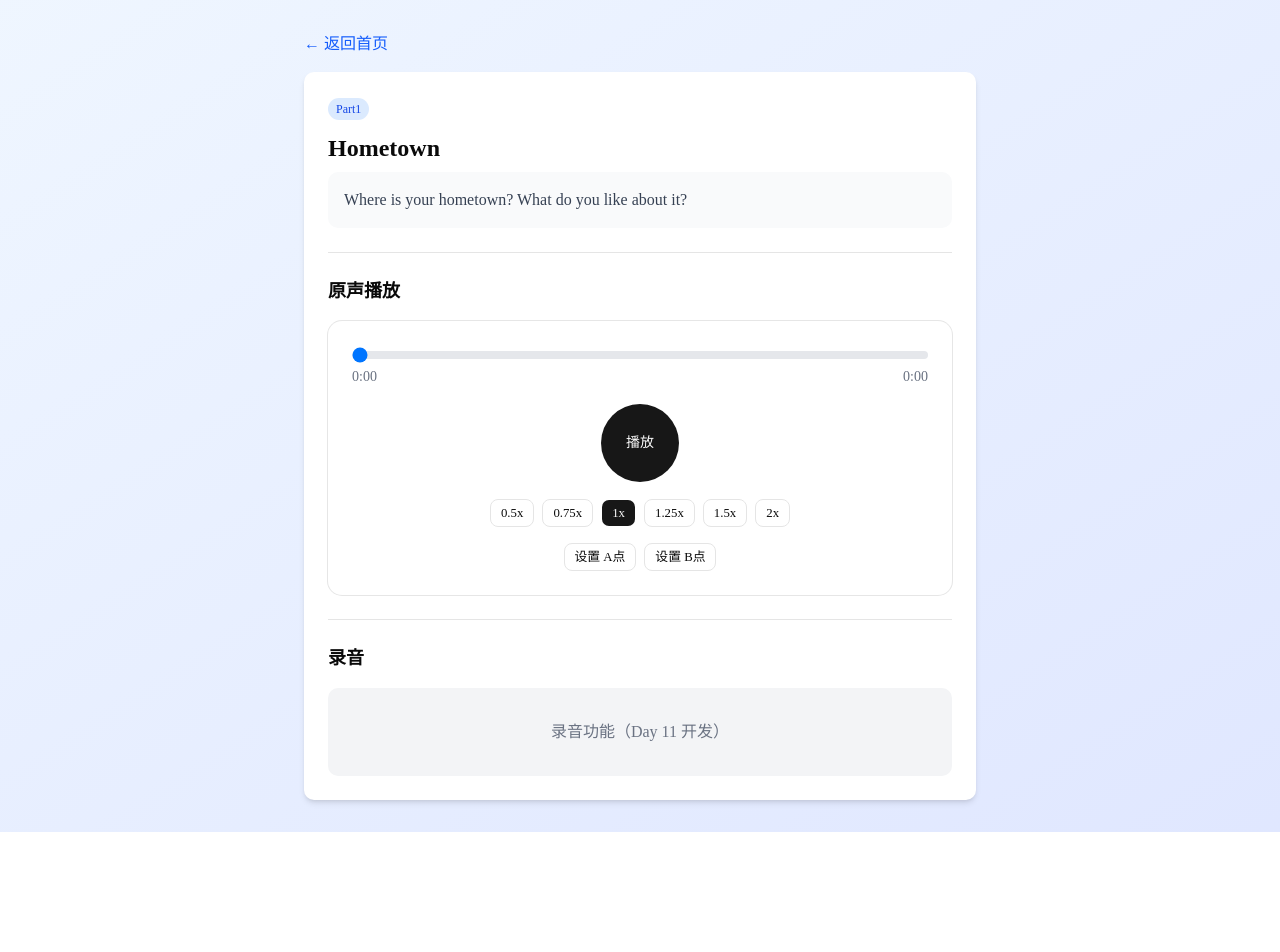
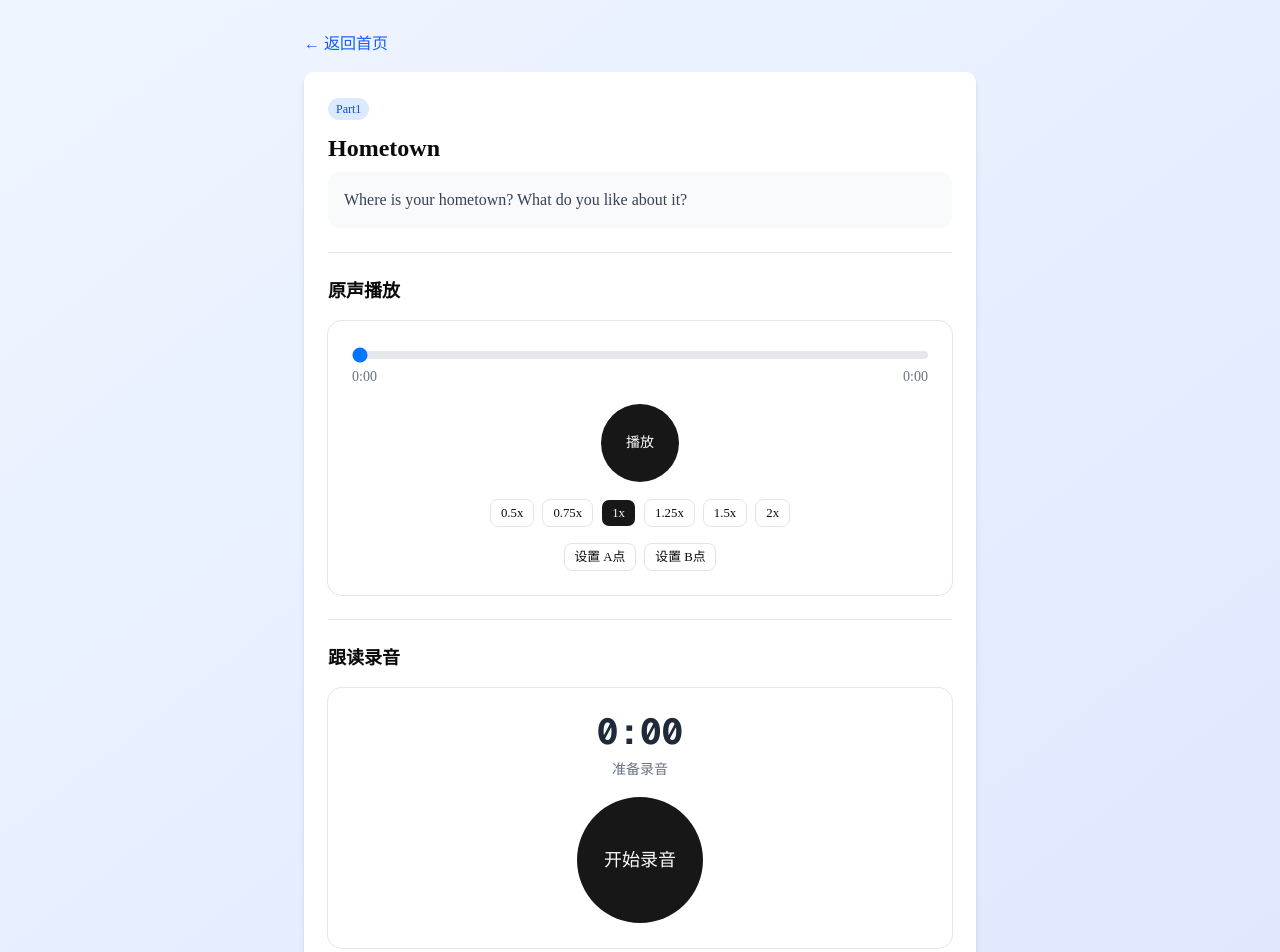
Before and after one commit to bettercallchunk/shadowing, a Next.js app: page /practice/1 in a window 1280 px wide. Shown: the top 952 px of the page. Before the commit the page ends 832 px from the top, so only its background shows below. Built offline with nearby package versions, Linux system fonts and the light colour scheme.

Commit message:
Day 12: 录音功能 - 录音列表和回放

```diff
--- a/app/practice/[id]/page.tsx
+++ b/app/practice/[id]/page.tsx
@@ -1,6 +1,7 @@
 import { materials } from "@/lib/data";
 import { notFound } from "next/navigation";
 import { AudioPlayer } from "@/components/audio-player";
+import { Recorder } from "@/components/recorder";
 
 export default async function PracticePage({ params }: { params: Promise<{ id: string }> }) {
   const { id } = await params;
@@ -35,10 +36,8 @@ export default async function PracticePage({ params }: { params: Promise<{ id: s
 
           {/* 录音区域 */}
           <div className="border-t pt-6 mt-6">
-            <h2 className="text-lg font-semibold mb-4">录音</h2>
-            <div className="bg-gray-100 rounded-lg p-8 text-center text-gray-500">
-              录音功能（Day 11 开发）
-            </div>
+            <h2 className="text-lg font-semibold mb-4">跟读录音</h2>
+            <Recorder />
           </div>
         </div>
       </div>
--- /dev/null
+++ b/components/recorder.tsx
@@ -0,0 +1,180 @@
+"use client";
+
+import { useState, useRef } from "react";
+import { Button } from "@/components/ui/button";
+import { Card } from "@/components/ui/card";
+import { Trash2, Play, Pause } from "lucide-react";
+
+interface Recording {
+  id: string;
+  blob: Blob;
+  duration: number;
+  url: string;
+}
+
+export function Recorder() {
+  const [isRecording, setIsRecording] = useState(false);
+  const [duration, setDuration] = useState(0);
+  const [recordings, setRecordings] = useState<Recording[]>([]);
+  const [playingId, setPlayingId] = useState<string | null>(null);
+
+  const mediaRecorderRef = useRef<MediaRecorder | null>(null);
+  const timerRef = useRef<NodeJS.Timeout | null>(null);
+  const audioRef = useRef<HTMLAudioElement | null>(null);
+  const chunksRef = useRef<Blob[]>([]);
+
+  const startRecording = async () => {
+    try {
+      const stream = await navigator.mediaDevices.getUserMedia({ audio: true });
+      const mediaRecorder = new MediaRecorder(stream);
+      mediaRecorderRef.current = mediaRecorder;
+      chunksRef.current = [];
+
+      mediaRecorder.ondataavailable = (event) => {
+        if (event.data.size > 0) {
+          chunksRef.current.push(event.data);
+        }
+      };
+
+      mediaRecorder.onstop = () => {
+        const blob = new Blob(chunksRef.current, { type: "audio/webm" });
+        const url = URL.createObjectURL(blob);
+        const newRecording: Recording = {
+          id: Date.now().toString(),
+          blob,
+          duration,
+          url
+        };
+        setRecordings((prev) => [...prev, newRecording]);
+      };
+
+      mediaRecorder.start();
+      setIsRecording(true);
+      setDuration(0);
+
+      timerRef.current = setInterval(() => {
+        setDuration((prev) => prev + 1);
+      }, 1000);
+    } catch (error) {
+      console.error("无法访问麦克风:", error);
+      alert("无法访问麦克风，请检查权限设置");
+    }
+  };
+
+  const stopRecording = () => {
+    if (mediaRecorderRef.current && mediaRecorderRef.current.state !== "inactive") {
+      mediaRecorderRef.current.stop();
+      mediaRecorderRef.current.stream.getTracks().forEach(track => track.stop());
+    }
+
+    if (timerRef.current) {
+      clearInterval(timerRef.current);
+    }
+
+    setIsRecording(false);
+  };
+
+  const playRecording = (recording: Recording) => {
+    if (playingId === recording.id) {
+      // 暂停
+      if (audioRef.current) {
+        audioRef.current.pause();
+        audioRef.current = null;
+      }
+      setPlayingId(null);
+    } else {
+      // 播放
+      if (audioRef.current) {
+        audioRef.current.pause();
+      }
+      const audio = new Audio(recording.url);
+      audioRef.current = audio;
+      audio.onended = () => {
+        setPlayingId(null);
+        audioRef.current = null;
+      };
+      audio.play();
+      setPlayingId(recording.id);
+    }
+  };
+
+  const deleteRecording = (id: string) => {
+    setRecordings((prev) => {
+      const recording = prev.find(r => r.id === id);
+      if (recording) {
+        URL.revokeObjectURL(recording.url);
+      }
+      return prev.filter(r => r.id !== id);
+    });
+    if (playingId === id) {
+      setPlayingId(null);
+    }
+  };
+
+  const formatTime = (seconds: number) => {
+    const mins = Math.floor(seconds / 60);
+    const secs = seconds % 60;
+    return `${mins}:${secs.toString().padStart(2, "0")}`;
+  };
+
+  return (
+    <Card className="p-6">
+      <div className="space-y-4">
+        {/* 录音时长显示 */}
+        <div className="text-center">
+          <div className="text-4xl font-mono font-bold text-gray-800">
+            {formatTime(duration)}
+          </div>
+          <div className="text-sm text-gray-500 mt-2">
+            {isRecording ? "录音中..." : "准备录音"}
+          </div>
+        </div>
+
+        {/* 录音按钮 */}
+        <div className="flex justify-center">
+          <Button
+            onClick={isRecording ? stopRecording : startRecording}
+            size="lg"
+            variant={isRecording ? "destructive" : "default"}
+            className="w-32 h-32 rounded-full text-lg"
+          >
+            {isRecording ? "停止录音" : "开始录音"}
+          </Button>
+        </div>
+
+        {/* 录音列表 */}
+        {recordings.length > 0 && (
+          <div className="space-y-2 mt-6">
+            <h3 className="font-semibold text-gray-700">录音列表</h3>
+            {recordings.map((recording) => (
+              <div
+                key={recording.id}
+                className="flex items-center gap-3 p-3 bg-gray-50 rounded-lg"
+              >
+                <Button
+                  size="sm"
+                  variant="ghost"
+                  onClick={() => playRecording(recording)}
+                >
+                  {playingId === recording.id ? (
+                    <Pause className="w-4 h-4" />
+                  ) : (
+                    <Play className="w-4 h-4" />
+                  )}
+                </Button>
+                <span className="flex-1 text-sm">{formatTime(recording.duration)}</span>
+                <Button
+                  size="sm"
+                  variant="ghost"
+                  onClick={() => deleteRecording(recording.id)}
+                >
+                  <Trash2 className="w-4 h-4 text-red-500" />
+                </Button>
+              </div>
+            ))}
+          </div>
+        )}
+      </div>
+    </Card>
+  );
+}
```
